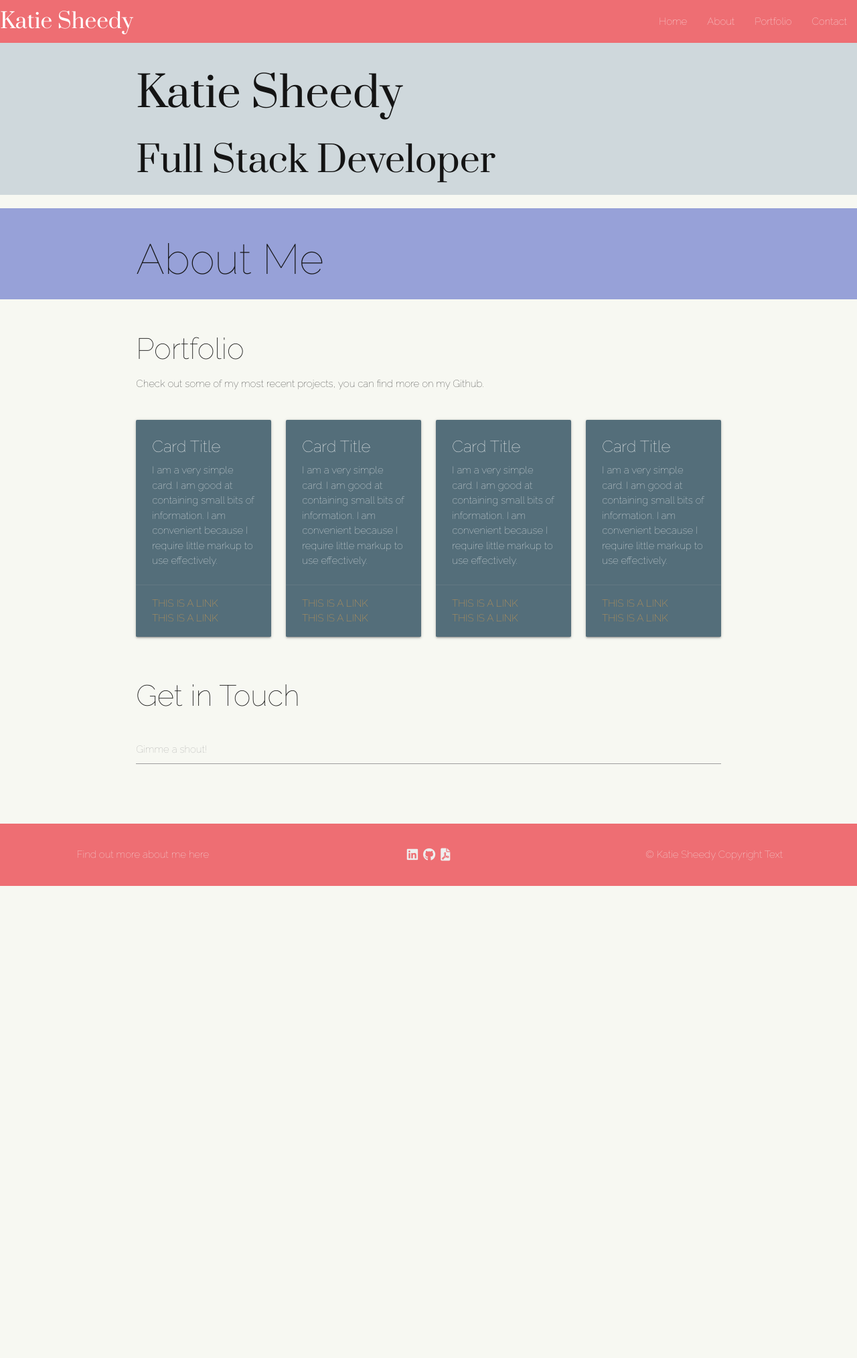
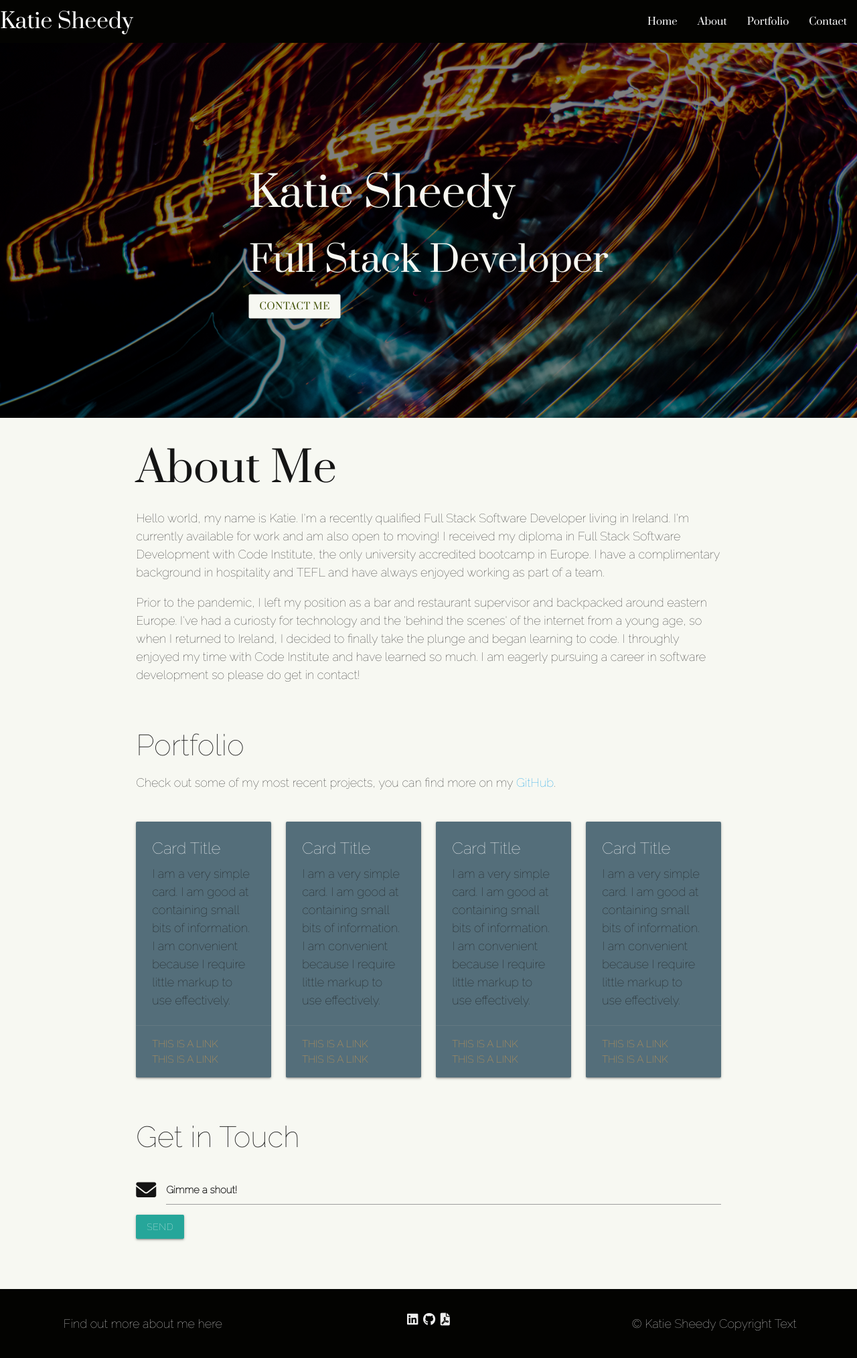
Before and after one commit to KSheeds1/KS-Portfolio, a Flask app: page / in a window 1280 px wide. Shown: the whole page at 67% size. Before the commit the page ends 1323 px from the top, so only its background shows below. Run offline with Flask 2, Linux system fonts and the light colour scheme.

Commit message:
Update about me section.

```diff
--- a/static/css/style.css
+++ b/static/css/style.css
@@ -10,29 +10,122 @@
     flex-direction: column;
 }
 
-.brand-logo {
-    font-family: "Prata", sans-serif;
-}
-
-/*--------------------Sections*/
-section {
-    display: block;
-}
-
-#landing {
-    background-color: #cfd8dc;
-}
-#info {
-    background-color: #97A1D8;
-}
-#portfolio
-#email
-
-/*--------------------Footer*/
 main {
     flex: 1 0 auto;
 }
 
+.brand-logo, h1, h2 {
+    font-family: "Prata", sans-serif;
+}
+
+p {
+    font-family: "Raleway", sans-serif;
+    color: #141414;
+    font-size: 18px;
+    font-weight: 500;
+}
+
+/*---------------------- Navbar: */
+.nav-dark {
+    background-color: #030301;
+    font-family: "Prata", sans-serif;
+}
+
+nav .brand-logo .left {
+    font-family: "Prata", sans-serif;
+    font-size: 8vw;
+}
+
+nav ul li a:hover {
+    background-color: #fffff3;
+    color: #030301;
+}
+
+/*--------------------Buttons*/
+.contact-me {
+    color: #405005;
+    background-color: #F7F8F2;
+}
+
+.contact-me:hover {
+    color: #F7F8F2;
+    background-color: #AED914;
+}
+
+
+/*--------------------Sections*/
+.hero-image {
+    background-image: linear-gradient(rgba(0, 0, 0, 0.5), rgba(0, 0, 0, 0.5)), url("../images/site-imgs/pbg.webp");
+    height: 70vh;
+    background-position: center;
+    background-repeat: no-repeat;
+    background-size: cover;
+    position: relative;
+}
+
+.hero-text {
+    color: #F7F8F2;
+    text-align: left;
+    position: absolute;
+    top: 50%;
+    left: 50%;
+    transform: translate(-50%, -50%);
+    animation: name 10s infinite;
+    animation-timing-function: ease;
+}
+
+/* @keyframes name {
+    from {left: 10px;}
+    to {right: 300px;}
+} */
+
+#info {
+    background-color: #F7F8F2;
+}
+
+.me {
+    margin-top: 20%;
+    object-fit: cover;
+    height: 100px;
+    width: 100px;
+}
+
+/* #email {
+    background-color: #97a1d8;
+} */
+
+/* label color */
+.input-field label {
+    color: #141414;
+    font-weight: 600;
+  }
+  /* label focus color */
+  .input-field input[type=text]:focus + label {
+    color: #000;
+  }
+  /* label underline focus color */
+  .input-field input[type=text]:focus {
+    border-bottom: 1px solid #000;
+    box-shadow: 0 1px 0 0 #000;
+  }
+  /* valid color */
+  .input-field input[type=text].valid {
+    border-bottom: 1px solid #000;
+    box-shadow: 0 1px 0 0 #000;
+  }
+  /* invalid color */
+  .input-field input[type=text].invalid {
+    border-bottom: 1px solid #000;
+    box-shadow: 0 1px 0 0 #000;
+  }
+  /* icon prefix focus color */
+  .input-field .prefix.active {
+    color: #000;
+  }
+
+
+
+/*--------------------Footer*/
 footer ul li {
     display: inline;
     padding: 2px;
--- a/templates/index.html
+++ b/templates/index.html
@@ -1,20 +1,32 @@
 {% extends "base.html" %}
 {% block content %}
-    <section id="landing">
+    <div class="hero-image">
         <div class="container">
-            <div class="row">
-                <div class="col s12 brand-logo">
-                    <h1>Katie Sheedy</h1>
-                    <h2>Full Stack Developer</h2>
-                </div>
+            <div class="hero-text brand-logo">
+                <h1>Katie Sheedy</h1>
+                <h2>Full Stack Developer</h2>
+                <a class="contact-me btn">Contact Me</a>
             </div>
         </div>
-    </section>
+    </div>
     <section id="info">
         <div class="container">
             <div class="row">
                 <div class="col s12">
                     <h1>About Me</h1>
+                    <p> Hello world, my name is Katie. I'm a recently qualified Full
+                        Stack Software Developer living in Ireland. I'm currently available for work and am also open to moving!
+                        I received my diploma in Full Stack Software
+                        Development with Code Institute, the only university accredited bootcamp in Europe.
+                        I have a complimentary background in hospitality and TEFL
+                        and have always enjoyed working as part of a team.
+                    </p>
+                    <p> Prior to the pandemic, I left my position as a bar and restaurant supervisor and backpacked around eastern Europe.
+                        I've had a curiosty for technology and the 'behind the scenes' of the internet from a young age, so
+                        when I returned to Ireland, I decided to finally take the plunge and began learning to code. I throughly enjoyed my time
+                        with Code Institute and have learned so much.
+                        I am eagerly pursuing a career in software development so please do get in contact!
+                    </p>
                 </div>
             </div>
         </div>
@@ -24,7 +36,7 @@
             <div class="row">
                 <div class="col s12">
                     <h3>Portfolio</h3>
-                    <p>Check out some of my most recent projects, you can find more on my Github.</p>
+                    <p>Check out some of my most recent projects, you can find more on my <a href="https://github.com/KSheeds1">GitHub</a>.</p>
                 </div>
             </div>
             <div class="row">
@@ -83,7 +95,7 @@
             </div>
         </div>
     </section>
-    <section id="email">
+    <div id="email">
         <div class="container">
             <div class="row">
                 <div class="col s12">
@@ -93,13 +105,15 @@
                     <form class="col s12">
                         <div class="row">
                             <div class="input-field col s12">
-                                <textarea id="textarea1" class="materialize-textarea"></textarea>
-                                <label for="textarea1">Gimme a shout!</label>
+                                <i class="fa-solid fa-envelope prefix"></i>
+                                <textarea id="icon_prefix2" class="materialize-textarea black-text"></textarea>
+                                <label for="icon_prefix2">Gimme a shout!</label>
+                                <a class="waves-effect waves-light center-align btn">Send</a>
                             </div>
                         </div>
                     </form>
                 </div>
             </div>
         </div>
-    </section>
+    </div>
 {% endblock %}
```
